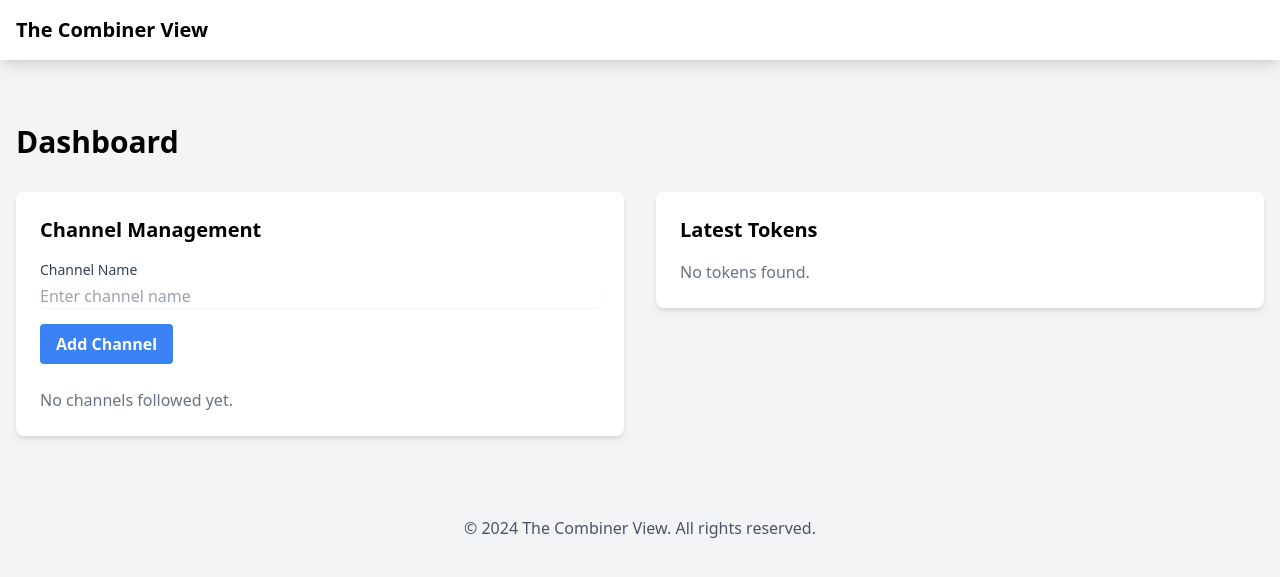
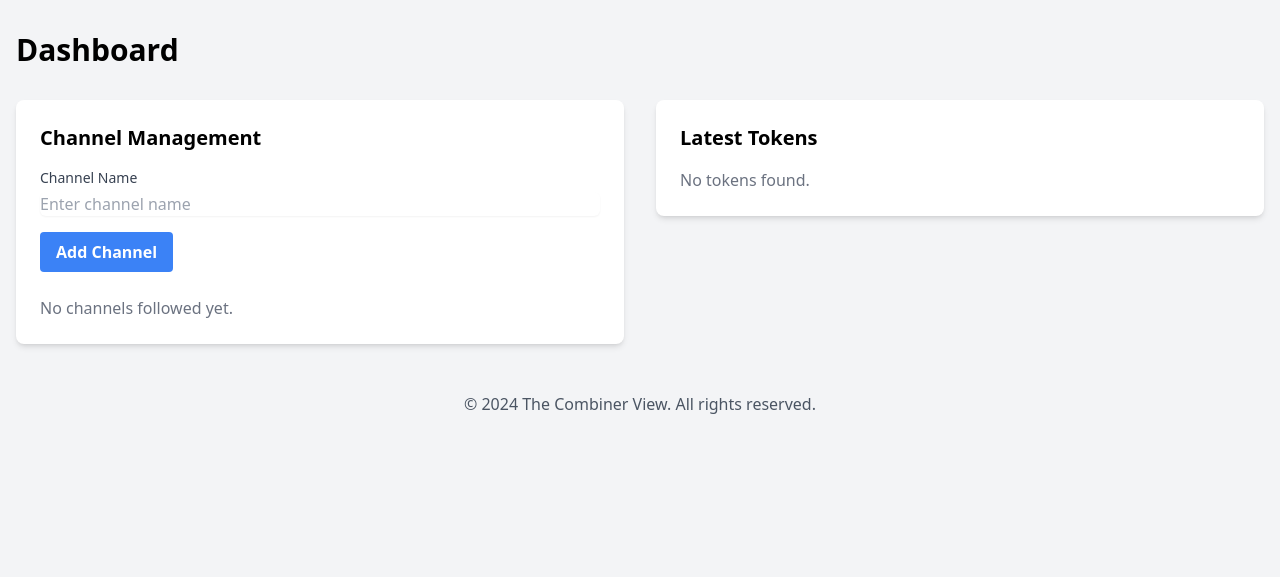
Before and after one commit to meernahro/the_combiner_view, a Django app: page / in a window 1280 px wide. Shown: the top 577 px of the page. Run offline with Django 5.2, Linux system fonts and the light colour scheme; data that the repository does not hold is empty; some libraries are stand-ins or nearby versions.

Commit message:
removed the ugly nav bar

```diff
--- a/the_combiner_view/templates/base.html
+++ b/the_combiner_view/templates/base.html
@@ -8,18 +8,10 @@
     <script src="https://cdn.tailwindcss.com"></script>
 </head>
 <body class="bg-gray-100">
-    <nav class="bg-white shadow-lg mb-8">
-        <div class="container mx-auto px-4 py-4">
-            <h1 class="text-xl font-bold">The Combiner View</h1>
-        </div>
-    </nav>
+    {% block content %}
+    {% endblock %}
 
-    <main>
-        {% block content %}
-        {% endblock %}
-    </main>
-
-    <footer class="mt-8 py-4 text-center text-gray-600">
+    <footer class="py-4 text-center text-gray-600">
         <div class="container mx-auto">
             &copy; {% now "Y" %} The Combiner View. All rights reserved.
         </div>
--- a/the_combiner_view/the_combiner_view/settings.py
+++ b/the_combiner_view/the_combiner_view/settings.py
@@ -14,7 +14,6 @@ from pathlib import Path
 
 # Build paths inside the project like this: BASE_DIR / 'subdir'.
 BASE_DIR = Path(__file__).resolve().parent.parent
-print(BASE_DIR)
 
 
 # Quick-start development settings - unsuitable for production
--- a/the_combiner_view/the_combiner_view/views.py
+++ b/the_combiner_view/the_combiner_view/views.py
@@ -19,7 +19,7 @@ class DashboardView(View):
         # Get latest tokens
         try:
             latest_tokens = self.channel_view.classifier_api.get_latest_tokens(limit=10)
-            print(latest_tokens)
+
         except Exception:
             latest_tokens = []
 
```
